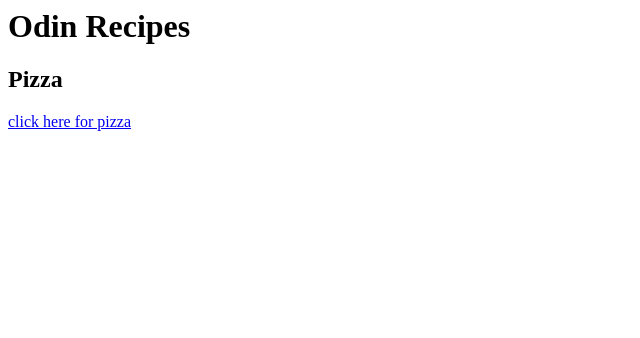
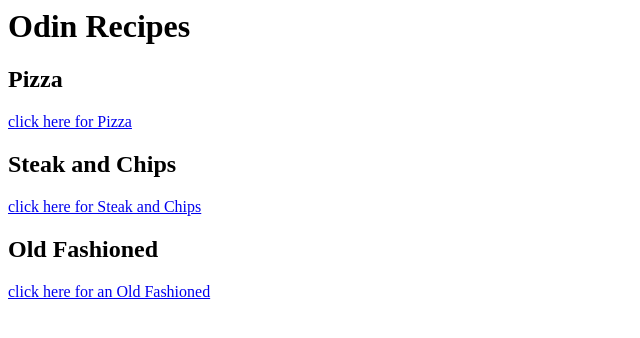
Before and after one commit to EJD23579/odin-recipes, a plain HTML site: page index.html in a window 1280 px wide. Shown: the whole page, without its empty margins (0-640 px from the left). Drawn offline with Linux system fonts and the light colour scheme.

Commit message:
Added Links to the two other recipes, for Steak and Chips and for an Old Fashioned.

```diff
--- a/index.html
+++ b/index.html
@@ -6,7 +6,11 @@
   <body>
     <h1> Odin Recipes </h1>
     <h2> Pizza </h2>
-    <a href="../odin-recipes/recipes/pizza.html"> click here for pizza </a>
+    <a href="../odin-recipes/recipes/pizza.html"> click here for Pizza </a>
+    <h2> Steak and Chips </h2>
+    <a href="../odin-recipes/recipes/steakAndChips.html"> click here for Steak and Chips </a>
+    <h2> Old Fashioned </h2>
+    <a href="../odin-recipes/recipes/oldFashioned.html"> click here for an Old Fashioned</a>
 
 
 
```
